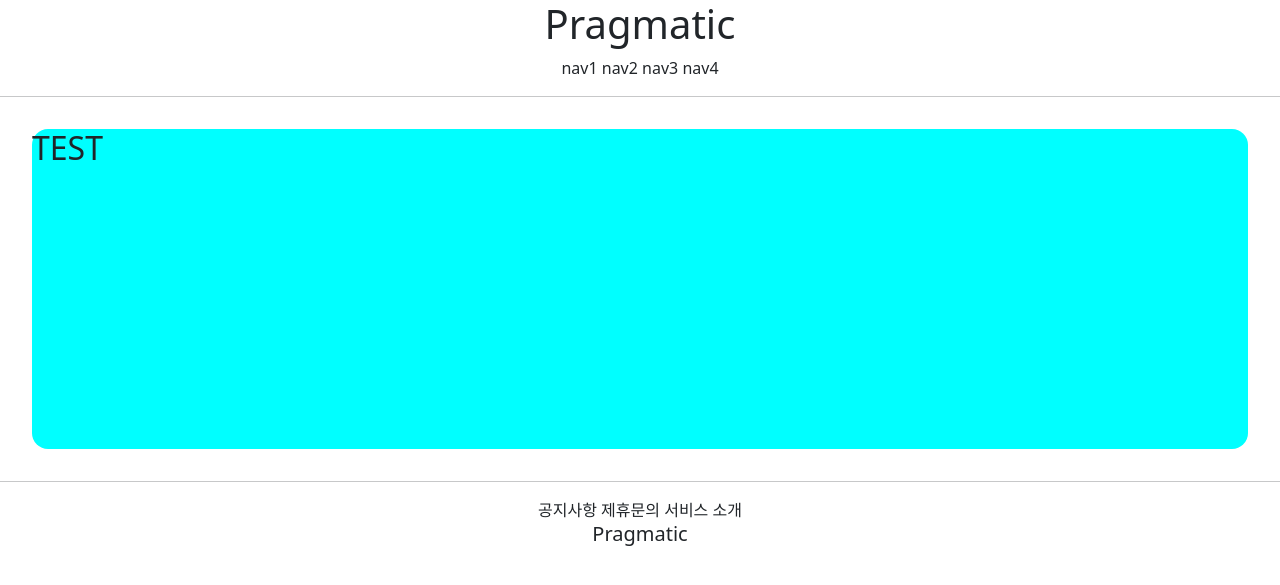
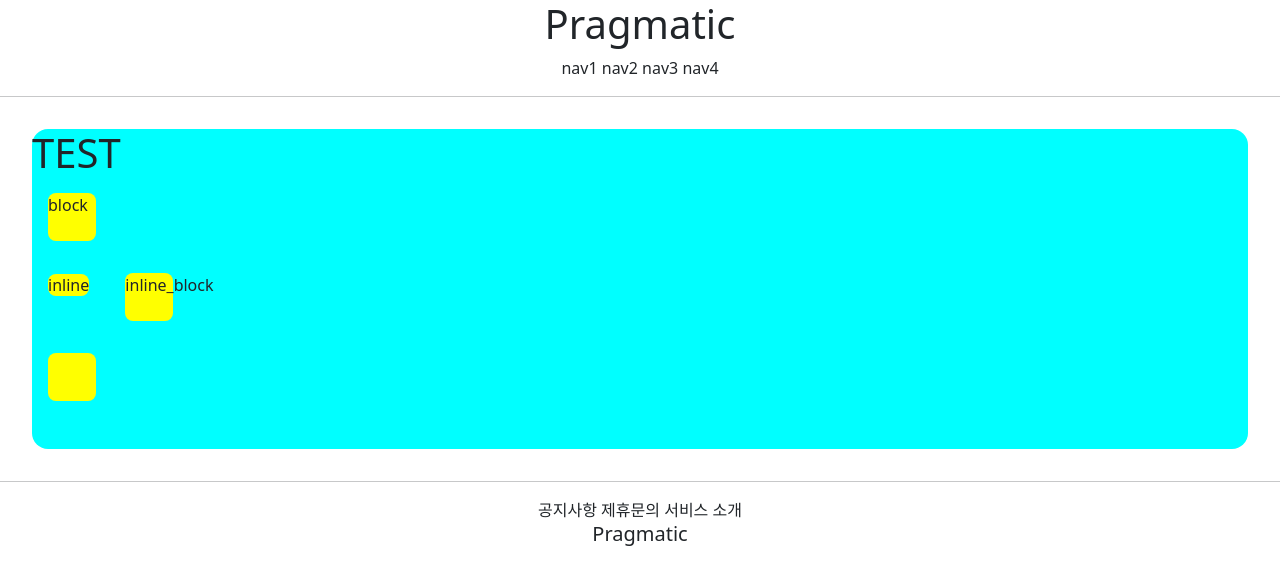
Before and after one commit to aneunji-git/temp, a Django app: page /accounts/hello_world/ in a window 1280 px wide. Shown: the top 585 px of the page. Run offline with Django 3.2, Linux system fonts and the light colour scheme; parts of the project's set-up code (start-up, migrations or seed data) failed here and were passed over.

Commit message:
7/7 2ban class commit 2

```diff
--- a/accountapp/templates/accountapp/hello_world.html
+++ b/accountapp/templates/accountapp/hello_world.html
@@ -1,8 +1,28 @@
 {% extends 'base.html' %}
 
 {% block content %}
+
+    <style>
+
+    .testing {
+        background-color: yellow;
+        height: 48px;
+        width:48px;
+        margin: 1rem;
+        border-radius: .5rem;
+    }
+
+
+    </style>
     <div style="height: 20rem; background-color: aqua; border-radius: 1rem; margin: 2rem">
-    <h2>TEST</h2>
+        <h1>TEST</h1>
+
+        <div class = "testing" style = "display: block">block</div>
+        <div class = "testing" style = "display: inline">inline</div>
+        <div class = "testing" style = "display: inline-block">inline_block</div>
+        <div class = "testing" style = "display: none">none</div>
+        <div class = "testing"></div>
+
     </div>
 
 {% endblock %}
```
